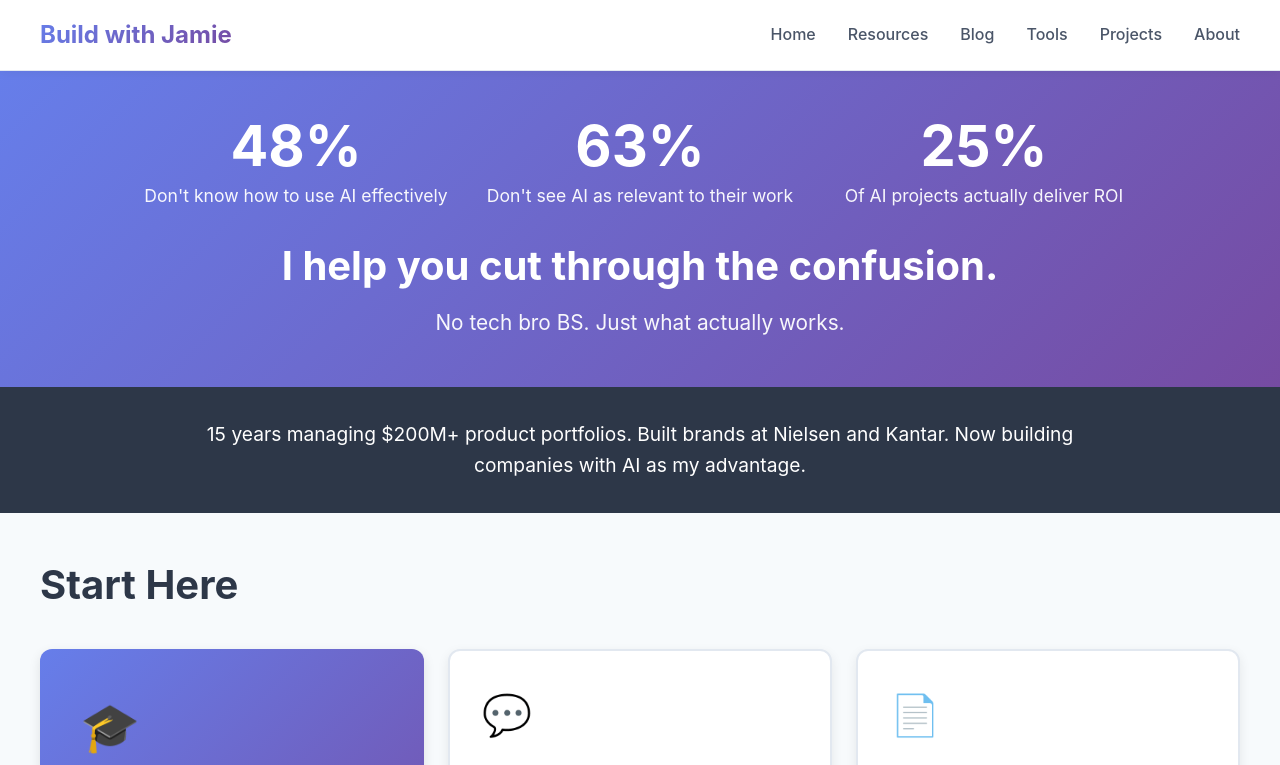
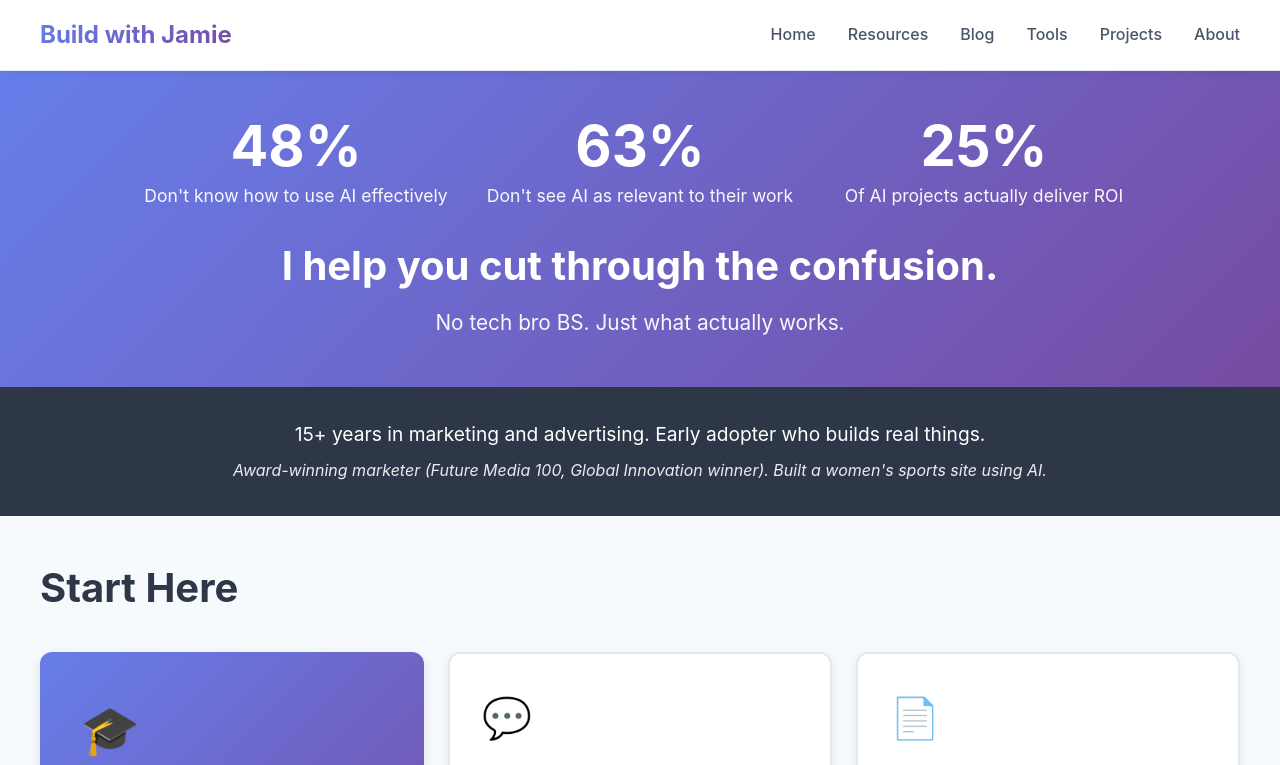
Before and after one commit to givemetheballai-debug/Buildwithjamie, a Next.js app: page / in a window 1280 px wide. Shown: the top 765 px of the page. Built offline with nearby package versions, Linux system fonts and the light colour scheme.

Commit message:
Update page.js

```diff
--- a/app/page.js
+++ b/app/page.js
@@ -49,8 +49,11 @@ export default function Home() {
       {/* Credibility Strip */}
       <section style={{padding: '2rem', background: '#2d3748', color: 'white', textAlign: 'center'}}>
         <div style={{maxWidth: '900px', margin: '0 auto'}}>
-          <p style={{fontSize: '1.2rem', lineHeight: '1.6'}}>
-            15 years managing $200M+ product portfolios. Built brands at Nielsen and Kantar. Now building companies with AI as my advantage.
+          <p style={{fontSize: '1.2rem', lineHeight: '1.6', marginBottom: '0.5rem'}}>
+            15+ years in marketing and advertising. Early adopter who builds real things.
+          </p>
+          <p style={{fontSize: '1rem', fontStyle: 'italic', opacity: '0.9'}}>
+            Award-winning marketer (Future Media 100, Global Innovation winner). Built a women's sports site using AI.
           </p>
         </div>
       </section>
```
